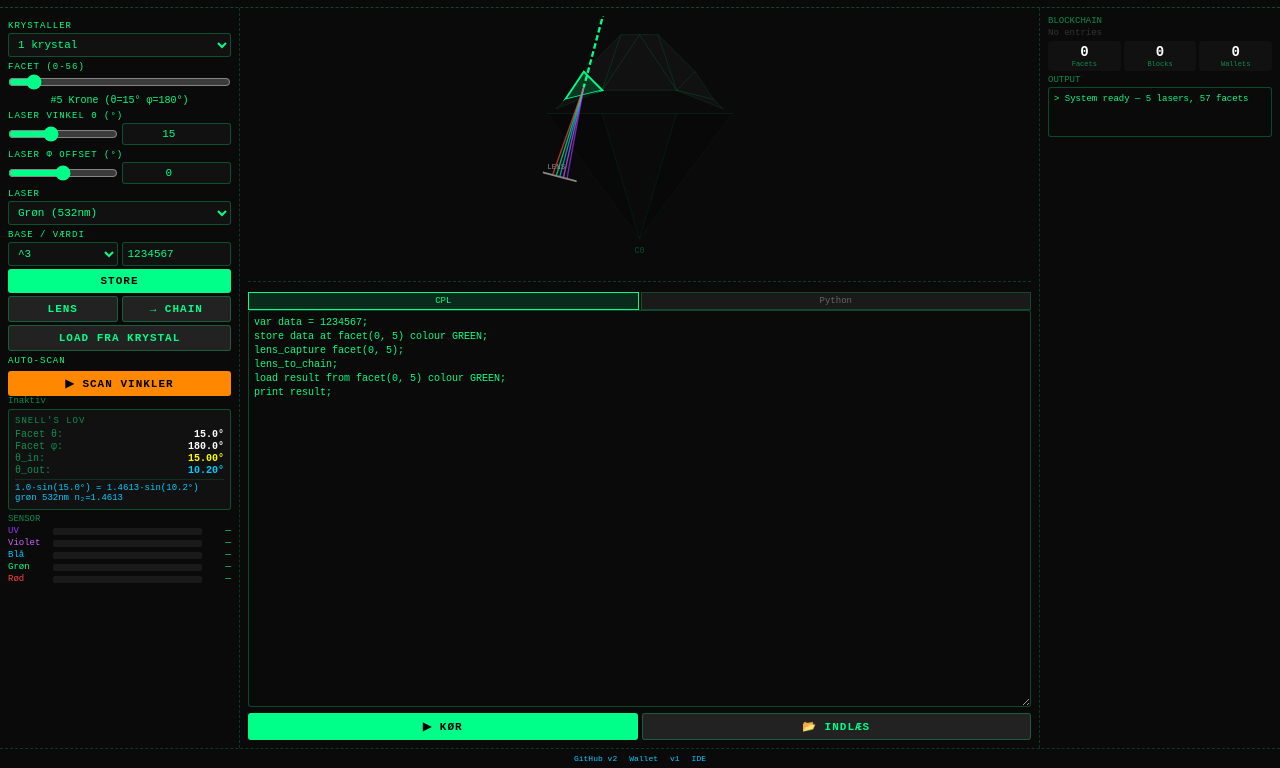
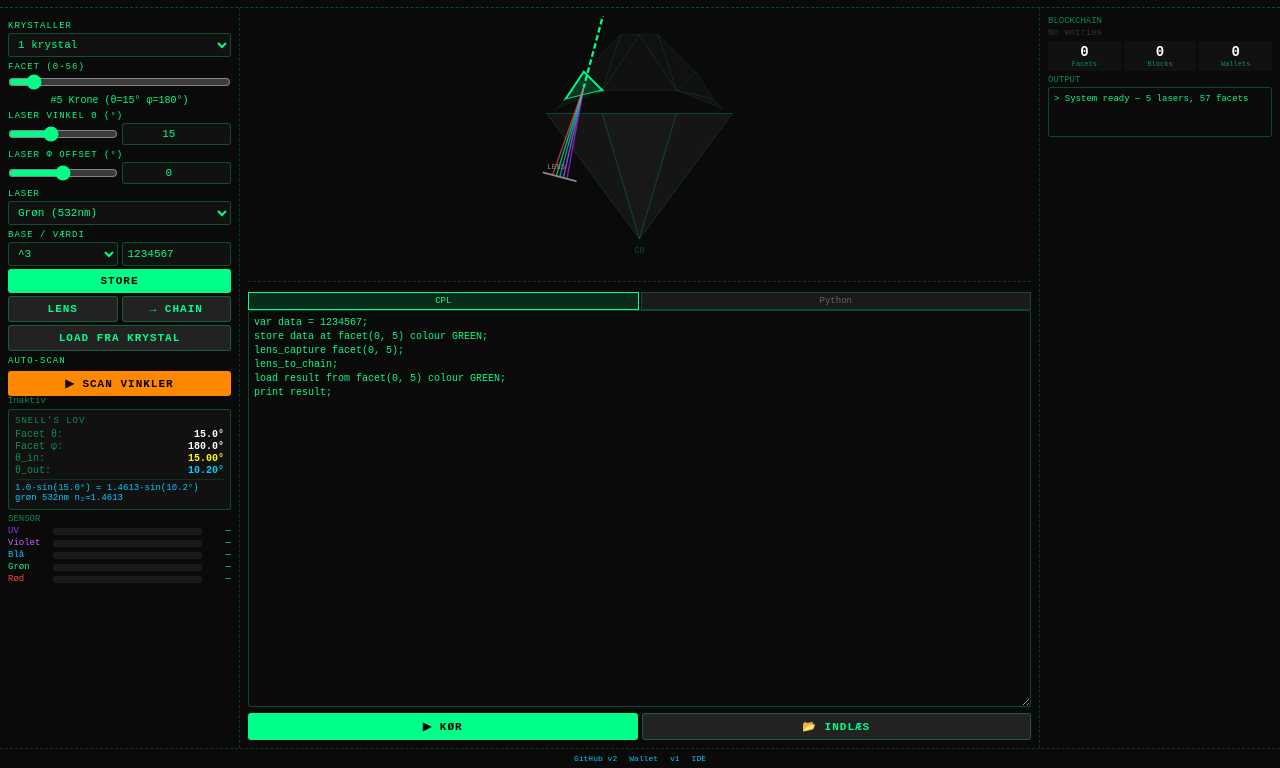
Before and after one commit to Janus5G/chromaplex-os-v2, a plain HTML site: page docs/demo/index.html in a window 1280 px wide. Shown: the part 51-819 px from the top of the page. Drawn offline with Linux system fonts and the light colour scheme.

Commit message:
Brighter crystal visibility

```diff
--- a/docs/demo/index.html
+++ b/docs/demo/index.html
@@ -114,11 +114,11 @@ function buildCrystalSVG(nc){
       {id:`c${c}f7`,p:`${ox+20*s},${90*s} ${ox+60*s},${80*s} ${ox+10*s},${100*s}`},
       {id:`c${c}f8`,p:`${ox+180*s},${90*s} ${ox+140*s},${80*s} ${ox+190*s},${100*s}`},
     ];
-    svg+=`<line x1="${ox}" y1="${105*s}" x2="${ox+200*s}" y2="${105*s}" stroke="#00ff8833" stroke-width="0.5"/>`;
-    svg+=`<polygon points="${ox},${105*s} ${ox+100*s},${240*s} ${ox+60*s},${105*s}" fill="#080808" stroke="#00ff8818" stroke-width="0.5"/>`;
-    svg+=`<polygon points="${ox+60*s},${105*s} ${ox+100*s},${240*s} ${ox+140*s},${105*s}" fill="#0a0a0a" stroke="#00ff8818" stroke-width="0.5"/>`;
-    svg+=`<polygon points="${ox+140*s},${105*s} ${ox+100*s},${240*s} ${ox+200*s},${105*s}" fill="#080808" stroke="#00ff8818" stroke-width="0.5"/>`;
-    pts.forEach(pt=>{svg+=`<polygon id="${pt.id}" class="fp" points="${pt.p}" fill="#111" stroke="#00ff8833" stroke-width="0.5" onclick="clickFacet(${parseInt(pt.id.split('f')[1])})"/>`});
+    svg+=`<line x1="${ox}" y1="${105*s}" x2="${ox+200*s}" y2="${105*s}" stroke="#00ff8866" stroke-width="0.5"/>`;
+    svg+=`<polygon points="${ox},${105*s} ${ox+100*s},${240*s} ${ox+60*s},${105*s}" fill="#151515" stroke="#00ff8855" stroke-width="0.5"/>`;
+    svg+=`<polygon points="${ox+60*s},${105*s} ${ox+100*s},${240*s} ${ox+140*s},${105*s}" fill="#181818" stroke="#00ff8855" stroke-width="0.5"/>`;
+    svg+=`<polygon points="${ox+140*s},${105*s} ${ox+100*s},${240*s} ${ox+200*s},${105*s}" fill="#151515" stroke="#00ff8855" stroke-width="0.5"/>`;
+    pts.forEach(pt=>{svg+=`<polygon id="${pt.id}" class="fp" points="${pt.p}" fill="#1a1a1a" stroke="#00ff8866" stroke-width="0.5" onclick="clickFacet(${parseInt(pt.id.split('f')[1])})"/>`});
     svg+=`<text x="${ox+100*s}" y="${255*s}" fill="#00ff8844" font-size="9" text-anchor="middle">C${c}</text>`;
   }
   svg+=`<line id="laser-line" x1="0" y1="0" x2="0" y2="0" stroke="#00ff88" stroke-width="2.5" stroke-dasharray="6,3" opacity="0"><animate attributeName="stroke-dashoffset" values="0;-9" dur="0.4s" repeatCount="indefinite"/></line>`;
```
